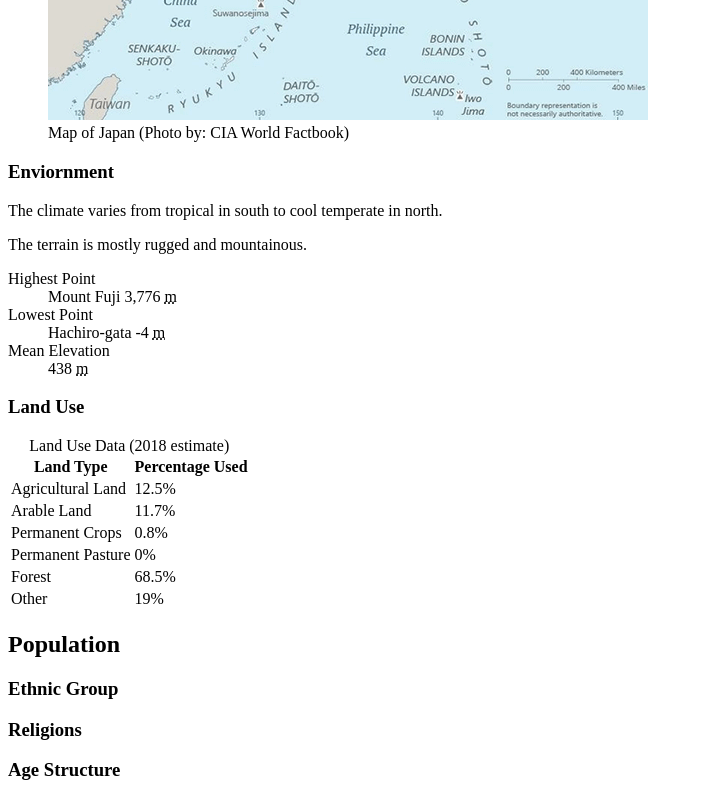
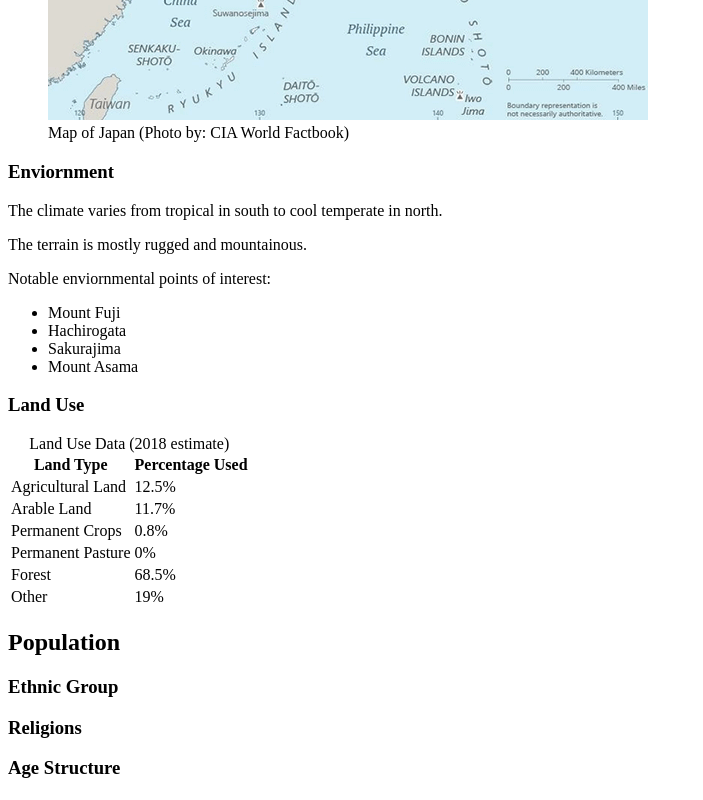
Before and after one commit to Brian-Matute/brian-matute.github.io, a plain HTML site: page japan.html in a window 1280 px wide. Shown: the part 929-1729 px from the top of the page, without its empty margins (0-703 px from the left). Drawn offline with Linux system fonts and the light colour scheme.

Commit message:
update japan.html

```diff
--- a/japan.html
+++ b/japan.html
@@ -55,16 +55,14 @@
 
           <p>The terrain is mostly rugged and mountainous.</p>
 
-          <dl>
-            <dt>Highest Point</dt>
-            <dd>Mount Fuji 3,776 <abbr title="Meters">m</abbr></dd>
+          <p>Notable enviornmental points of interest:</p>
 
-            <dt>Lowest Point</dt>
-            <dd>Hachiro-gata -4 <abbr title="Meters">m</abbr></dd>
-
-            <dt>Mean Elevation</dt>
-            <dd>438 <abbr title="Meters">m</abbr></dd>
-          </dl>
+          <ul>
+            <li>Mount Fuji</li>
+            <li>Hachirogata</li>
+            <li>Sakurajima</li>
+            <li>Mount Asama</li>
+          </ul>
         </article>
 
         <article>
```
